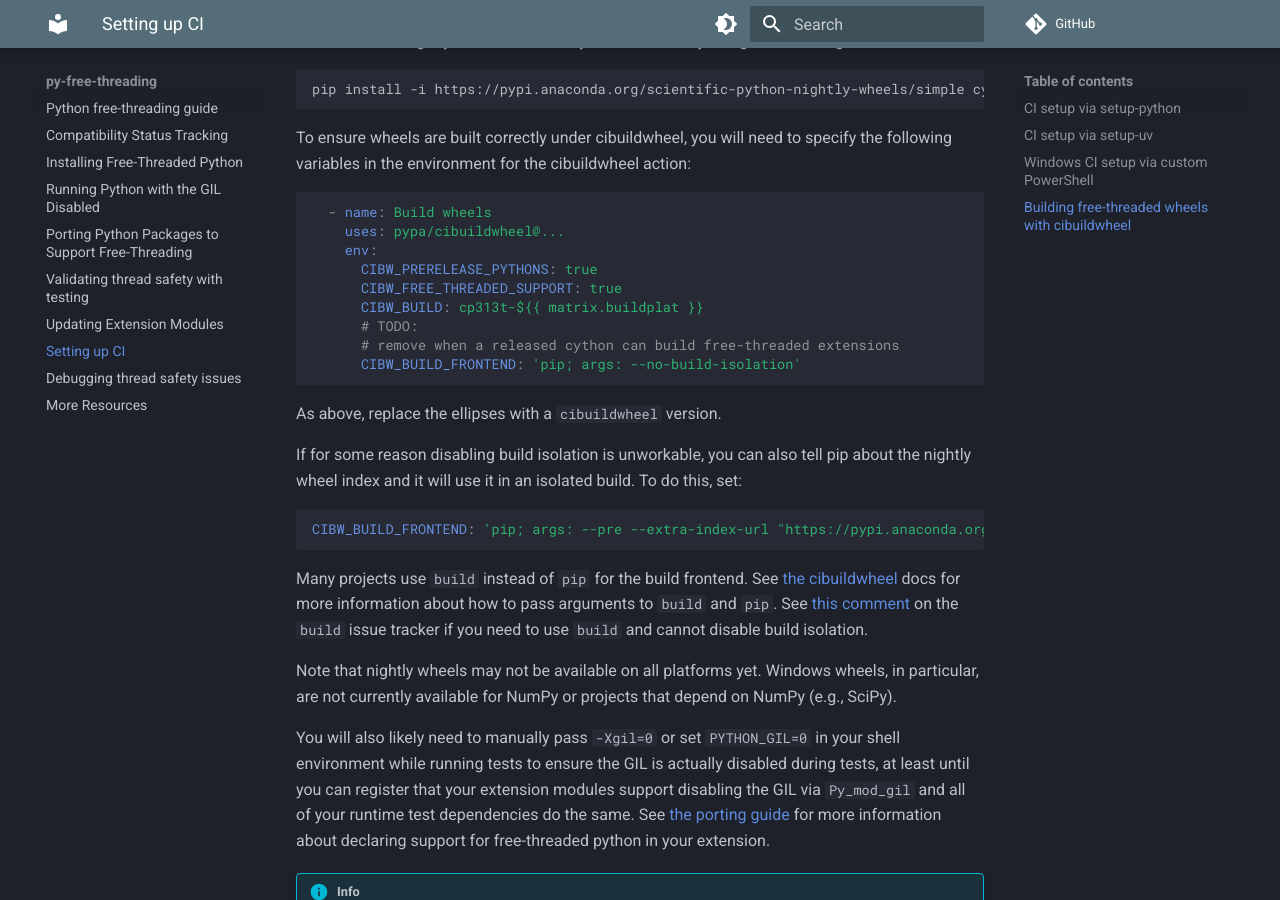
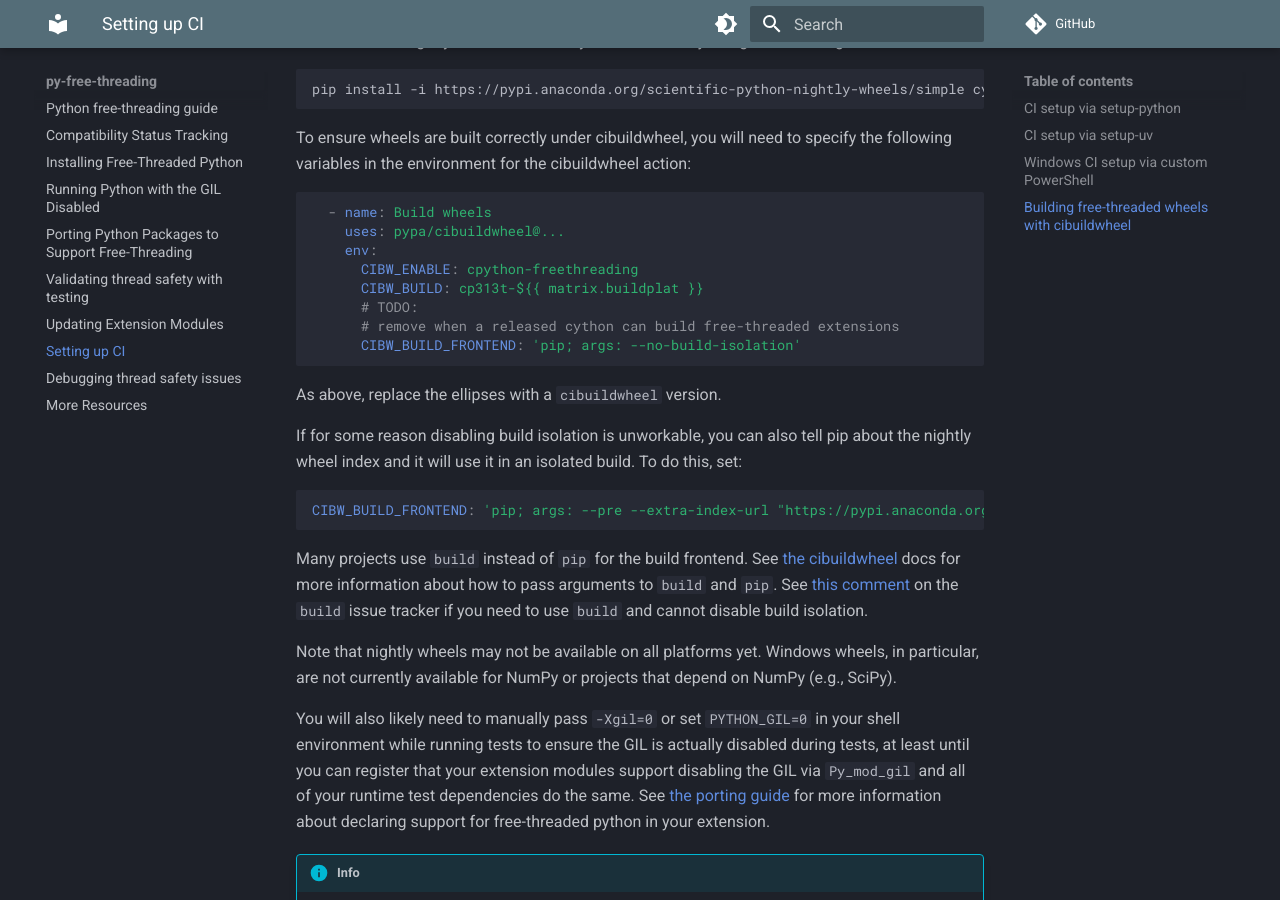
Before and after one commit to Quansight-Labs/free-threaded-compatibility, an MkDocs documentation site: the page built from docs/ci.md, in a window 1280 px wide and 900 px high, scrolled down 1622 px. Built offline with MkDocs 1.6.1 and Material for MkDocs 9.7.7, drawn with Linux system fonts in a browser that asks for light colours; comment, search, counter and statistics services are not loaded.

Commit message:
docs: update cibuildwheel guidance to use `CIBW_ENABLE` (#163)
`CIBW_FREE_THREADED_SUPPORT` is deprecated and will be removed
in cibuildwheel 3.0

```diff
--- a/docs/ci.md
+++ b/docs/ci.md
@@ -88,8 +88,7 @@ specify the following variables in the environment for the cibuildwheel action:
   - name: Build wheels
     uses: pypa/cibuildwheel@...
     env:
-      CIBW_PRERELEASE_PYTHONS: true
-      CIBW_FREE_THREADED_SUPPORT: true
+      CIBW_ENABLE: cpython-freethreading
       CIBW_BUILD: cp313t-${{ matrix.buildplat }}
       # TODO:
       # remove when a released cython can build free-threaded extensions
```
